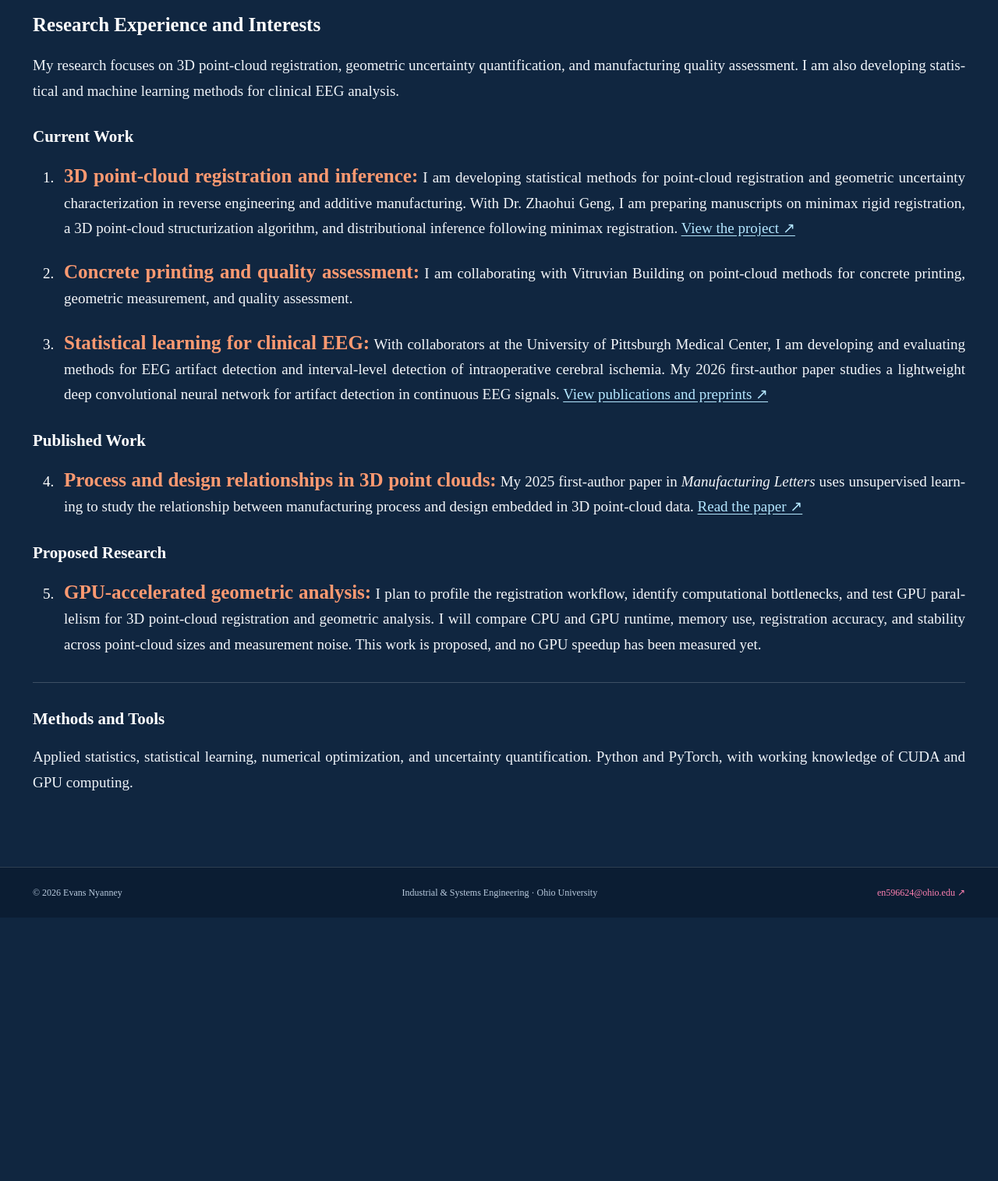
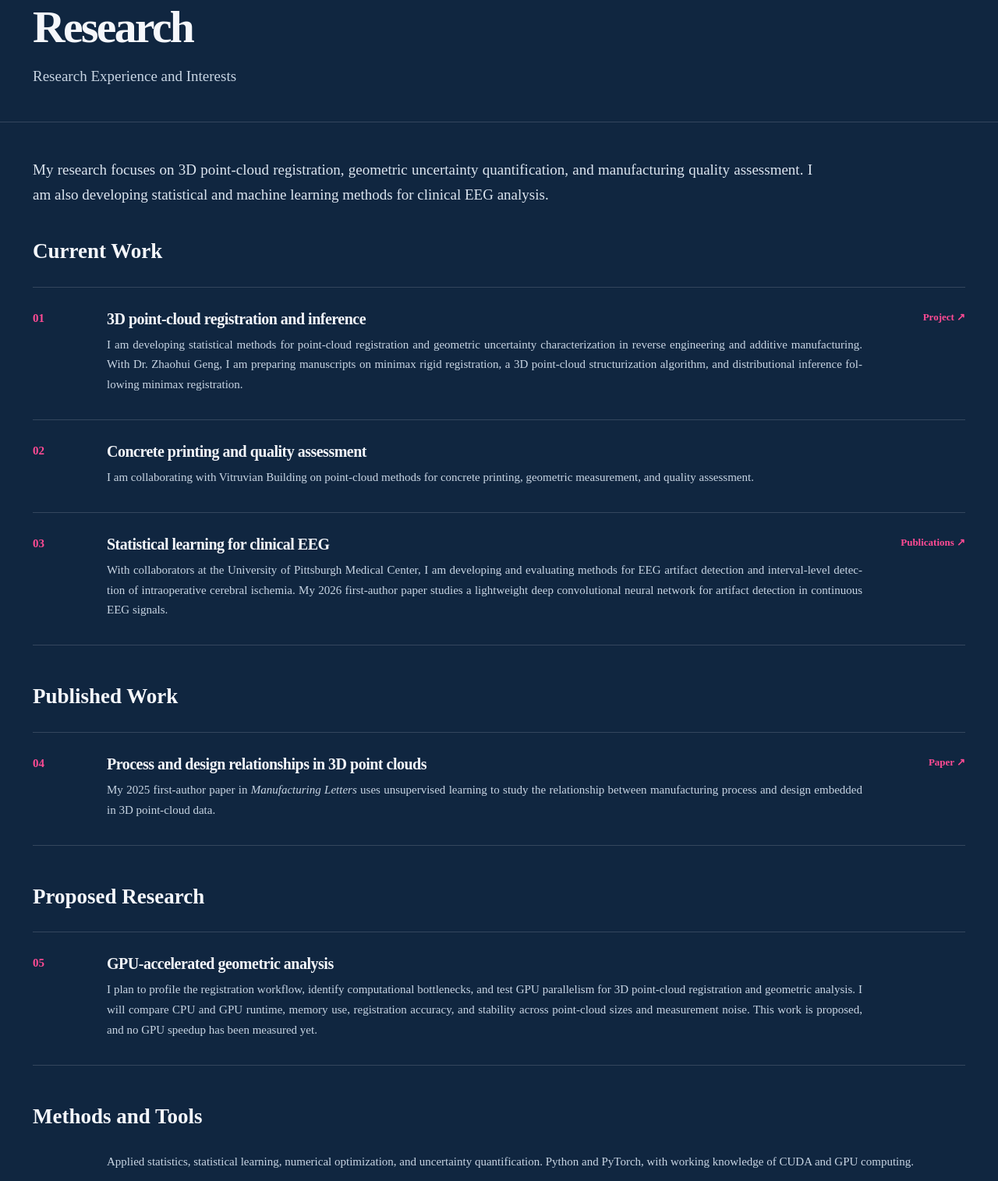
Before and after one commit to evansnyanney/evansnyanney.github.io, a plain HTML site: page research.html in a window 1280 px wide. Shown: the part 385-1900 px from the top of the page at 78% size. Before the commit the page ends 1562 px from the top, so only its background shows below. Drawn offline with Linux system fonts and the light colour scheme.

Commit message:
Align Research page with Publications layout

```diff
--- a/research-layout.css
+++ b/research-layout.css
@@ -1,16 +1,10 @@
-/* Compact, vertical research reading layout inspired by the supplied reference. */
-.research-page{background:#102640;color:#fff}
-.research-overview{padding-top:38px;padding-bottom:64px}
-.research-overview h1{font-size:30px;line-height:1.25;margin:0 0 36px}
-.research-overview h1 span{background:#b64a00;color:#fff;padding:3px 8px;box-decoration-break:clone}
-.research-overview h2{font-size:25px;line-height:1.35;margin:0 0 20px;color:#fff}
-.research-overview>p,.research-reading-tools p{font-size:19px;line-height:1.7;color:#eef3f8;margin:0 0 28px}
-.research-overview h3{font-size:21px;line-height:1.4;color:#fff;margin:28px 0 18px}
-.research-reading-list{list-style:decimal;padding-left:32px;margin:0}
-.research-reading-list>li{padding-left:8px;margin:0 0 22px;color:#f2f5f8;font-size:19px;line-height:1.7;scroll-margin-top:24px}
-.research-reading-list>li::marker{color:#fff}
-.research-inline-title{color:#ff9a71;font-size:25px;line-height:1.4;font-weight:700}
-.research-overview a{color:#b4e7ff;text-decoration:underline;text-underline-offset:3px}
-.research-overview a:hover{color:#fff}
-.research-reading-tools{border-top:1px solid #ffffff30;margin-top:32px;padding-top:4px}
-@media(max-width:630px){.research-overview{padding-top:28px;padding-bottom:44px}.research-overview h1{margin-bottom:28px}.research-inline-title{font-size:22px}.research-reading-list>li,.research-overview>p,.research-reading-tools p{font-size:17px;line-height:1.75}.research-reading-list{padding-left:25px}}
+/* Reuse the Publications header, rows, typography, and shared navy palette. */
+.research-introduction{max-width:1000px;font-size:19px;line-height:1.7;margin:0 0 32px}
+.research-group:first-of-type>.publication-section{margin-top:0}
+.research-entry{grid-template-columns:75px minmax(0,1fr) 112px;scroll-margin-top:24px}
+.research-entry p.paper-summary{margin:0}
+.research-methods>p{margin-left:0;font-size:15px;line-height:1.72}
+@media(max-width:630px){
+ .research-introduction{font-size:16px}
+ .research-entry{grid-template-columns:45px minmax(0,1fr)}
+}
--- a/research.html
+++ b/research.html
@@ -1,13 +1,57 @@
 <!DOCTYPE html>
-<html lang="en"><head><meta charset="utf-8"/><meta content="width=device-width, initial-scale=1" name="viewport"/><meta content="#51cda8" name="theme-color"/><meta content="Evans Nyanney — academic research in advanced manufacturing, 3D point clouds, applied statistics, and computational engineering." name="description"/><title>Research | Evans Nyanney</title><link href="styles.css?v=20261019-4" rel="stylesheet"/><link href="typography.css?v=1" rel="stylesheet"/><link href="research-layout.css?v=1" rel="stylesheet"/><link href="navy-theme.css?v=1" rel="stylesheet"/></head><body class="research-page">
+<html lang="en"><head><meta charset="utf-8"/><meta content="width=device-width, initial-scale=1" name="viewport"/><meta content="#51cda8" name="theme-color"/><meta content="Evans Nyanney — academic research in advanced manufacturing, 3D point clouds, applied statistics, and computational engineering." name="description"/><title>Research | Evans Nyanney</title><link href="styles.css?v=20261019-4" rel="stylesheet"/><link href="typography.css?v=1" rel="stylesheet"/><link href="research-layout.css?v=20261119-publication-layout" rel="stylesheet"/><link href="navy-theme.css?v=1" rel="stylesheet"/></head><body class="research-page">
 <a class="skip-link" href="#content">Skip to main content</a>
 <header class="topbar"><div class="top-inner"><a aria-label="Evans Nyanney, homepage" class="brand" href="index.html"><span class="brand-mark">EN<span class="dot">.</span></span><span class="brand-name">EVANS NYANNEY</span></a><nav class="desktop-priority" aria-label="Research shortcuts"><a href="research.html">Research</a><a href="publications.html">Publications</a></nav><button aria-controls="navlinks" aria-expanded="false" aria-label="Open site navigation menu" class="menu-toggle" title="Open navigation menu" type="button"><span aria-hidden="true" class="hamburger">☰</span> Menu</button><nav aria-label="Primary navigation" class="navlinks" id="navlinks"><a href="index.html">Home</a><a aria-current="page" class="active" href="research.html">Research</a><a href="publications.html">Publications</a><a href="projects.html">Projects</a><a href="personal-statement.html">Personal Statement</a><a href="contact.html">Contact</a></nav></div></header>
-<main id="content"><section class="research-emergence-banner" aria-label="Life as no one knows it, The physics of life's emergence, Sara Imari Walker, blended with a state-transition diagram"><img src="assets/research-emergence-muted.png" alt="Life as no one knows it: The physics of life's emergence, Sara Imari Walker. Pastel circular patterns on a muted blue-gray background blend into a four-state transition diagram." width="2172" height="724" fetchpriority="high"/></section><section class="research-overview wrap"><h1><span>Research</span></h1><h2>Research Experience and Interests</h2><p>My research focuses on 3D point-cloud registration, geometric uncertainty quantification, and manufacturing quality assessment. I am also developing statistical and machine learning methods for clinical EEG analysis.</p><h3>Current Work</h3><ol class="research-reading-list">
-<li id="registration"><strong class="research-inline-title">3D point-cloud registration and inference:</strong> I am developing statistical methods for point-cloud registration and geometric uncertainty characterization in reverse engineering and additive manufacturing. With Dr. Zhaohui Geng, I am preparing manuscripts on minimax rigid registration, a 3D point-cloud structurization algorithm, and distributional inference following minimax registration. <a href="projects.html#point-cloud">View the project &#8599;</a></li>
-<li id="concrete-printing"><strong class="research-inline-title">Concrete printing and quality assessment:</strong> I am collaborating with Vitruvian Building on point-cloud methods for concrete printing, geometric measurement, and quality assessment.</li>
-<li id="clinical-eeg"><strong class="research-inline-title">Statistical learning for clinical EEG:</strong> With collaborators at the University of Pittsburgh Medical Center, I am developing and evaluating methods for EEG artifact detection and interval-level detection of intraoperative cerebral ischemia. My 2026 first-author paper studies a lightweight deep convolutional neural network for artifact detection in continuous EEG signals. <a href="publications.html">View publications and preprints &#8599;</a></li>
-</ol><h3>Published Work</h3><ol class="research-reading-list" start="4"><li id="process-design"><strong class="research-inline-title">Process and design relationships in 3D point clouds:</strong> My 2025 first-author paper in <em>Manufacturing Letters</em> uses unsupervised learning to study the relationship between manufacturing process and design embedded in 3D point-cloud data. <a href="https://doi.org/10.1016/j.mfglet.2025.06.169" target="_blank" rel="noopener noreferrer">Read the paper &#8599;</a></li></ol>
-<h3>Proposed Research</h3><ol class="research-reading-list" start="5"><li id="gpu-computing"><strong class="research-inline-title">GPU-accelerated geometric analysis:</strong> I plan to profile the registration workflow, identify computational bottlenecks, and test GPU parallelism for 3D point-cloud registration and geometric analysis. I will compare CPU and GPU runtime, memory use, registration accuracy, and stability across point-cloud sizes and measurement noise. This work is proposed, and no GPU speedup has been measured yet.</li></ol>
-<div class="research-reading-tools"><h3>Methods and Tools</h3><p>Applied statistics, statistical learning, numerical optimization, and uncertainty quantification. Python and PyTorch, with working knowledge of CUDA and GPU computing.</p></div></section></main>
+<main id="content"><section class="research-emergence-banner" aria-label="Life as no one knows it, The physics of life's emergence, Sara Imari Walker, blended with a state-transition diagram"><img src="assets/research-emergence-muted.png" alt="Life as no one knows it: The physics of life's emergence, Sara Imari Walker. Pastel circular patterns on a muted blue-gray background blend into a four-state transition diagram." width="2172" height="724" fetchpriority="high"/></section>
+<section class="page-header wrap">
+<p class="eyebrow">RESEARCH</p>
+<h1>Research</h1>
+<p class="page-subtitle">Research Experience and Interests</p>
+</section>
+<section class="page-content wrap research-content">
+<p class="research-introduction">My research focuses on 3D point-cloud registration, geometric uncertainty quantification, and manufacturing quality assessment. I am also developing statistical and machine learning methods for clinical EEG analysis.</p>
+<section class="research-group" aria-labelledby="current-work">
+<h2 class="publication-section" id="current-work">Current Work</h2>
+<div class="pub-list research-list">
+<article class="pub research-entry" id="registration">
+<span class="pub-year" aria-hidden="true">01</span>
+<div><h2>3D point-cloud registration and inference</h2><p class="paper-summary">I am developing statistical methods for point-cloud registration and geometric uncertainty characterization in reverse engineering and additive manufacturing. With Dr. Zhaohui Geng, I am preparing manuscripts on minimax rigid registration, a 3D point-cloud structurization algorithm, and distributional inference following minimax registration.</p></div>
+<div class="pub-resources"><a aria-label="Project: 3D point-cloud registration and inference" href="projects.html#point-cloud">Project &#8599;</a></div>
+</article>
+<article class="pub research-entry" id="concrete-printing">
+<span class="pub-year" aria-hidden="true">02</span>
+<div><h2>Concrete printing and quality assessment</h2><p class="paper-summary">I am collaborating with Vitruvian Building on point-cloud methods for concrete printing, geometric measurement, and quality assessment.</p></div>
+</article>
+<article class="pub research-entry" id="clinical-eeg">
+<span class="pub-year" aria-hidden="true">03</span>
+<div><h2>Statistical learning for clinical EEG</h2><p class="paper-summary">With collaborators at the University of Pittsburgh Medical Center, I am developing and evaluating methods for EEG artifact detection and interval-level detection of intraoperative cerebral ischemia. My 2026 first-author paper studies a lightweight deep convolutional neural network for artifact detection in continuous EEG signals.</p></div>
+<div class="pub-resources"><a aria-label="Publications: Statistical learning for clinical EEG" href="publications.html">Publications &#8599;</a></div>
+</article>
+</div>
+</section>
+<section class="research-group" aria-labelledby="published-work">
+<h2 class="publication-section" id="published-work">Published Work</h2>
+<div class="pub-list research-list">
+<article class="pub research-entry" id="process-design">
+<span class="pub-year" aria-hidden="true">04</span>
+<div><h2>Process and design relationships in 3D point clouds</h2><p class="paper-summary">My 2025 first-author paper in <em>Manufacturing Letters</em> uses unsupervised learning to study the relationship between manufacturing process and design embedded in 3D point-cloud data.</p></div>
+<div class="pub-resources"><a aria-label="Paper: Process and design relationships in 3D point clouds" href="https://doi.org/10.1016/j.mfglet.2025.06.169" target="_blank" rel="noopener noreferrer">Paper &#8599;</a></div>
+</article>
+</div>
+</section>
+<section class="research-group" aria-labelledby="proposed-research">
+<h2 class="publication-section" id="proposed-research">Proposed Research</h2>
+<div class="pub-list research-list">
+<article class="pub research-entry" id="gpu-computing">
+<span class="pub-year" aria-hidden="true">05</span>
+<div><h2>GPU-accelerated geometric analysis</h2><p class="paper-summary">I plan to profile the registration workflow, identify computational bottlenecks, and test GPU parallelism for 3D point-cloud registration and geometric analysis. I will compare CPU and GPU runtime, memory use, registration accuracy, and stability across point-cloud sizes and measurement noise. This work is proposed, and no GPU speedup has been measured yet.</p></div>
+</article>
+</div>
+</section>
+<section class="research-group" aria-labelledby="research-methods-heading">
+<h2 class="publication-section" id="research-methods-heading">Methods and Tools</h2>
+<div class="manuscript-details research-methods"><p>Applied statistics, statistical learning, numerical optimization, and uncertainty quantification. Python and PyTorch, with working knowledge of CUDA and GPU computing.</p></div>
+</section>
+</section></main>
 <footer><div class="wrap footer-inner"><span>© 2026 Evans Nyanney</span><span>Industrial &amp; Systems Engineering · Ohio University</span><a href="mailto:en596624@ohio.edu">en596624@ohio.edu ↗</a></div></footer>
 <script defer="" src="script.js"></script></body></html>
```
